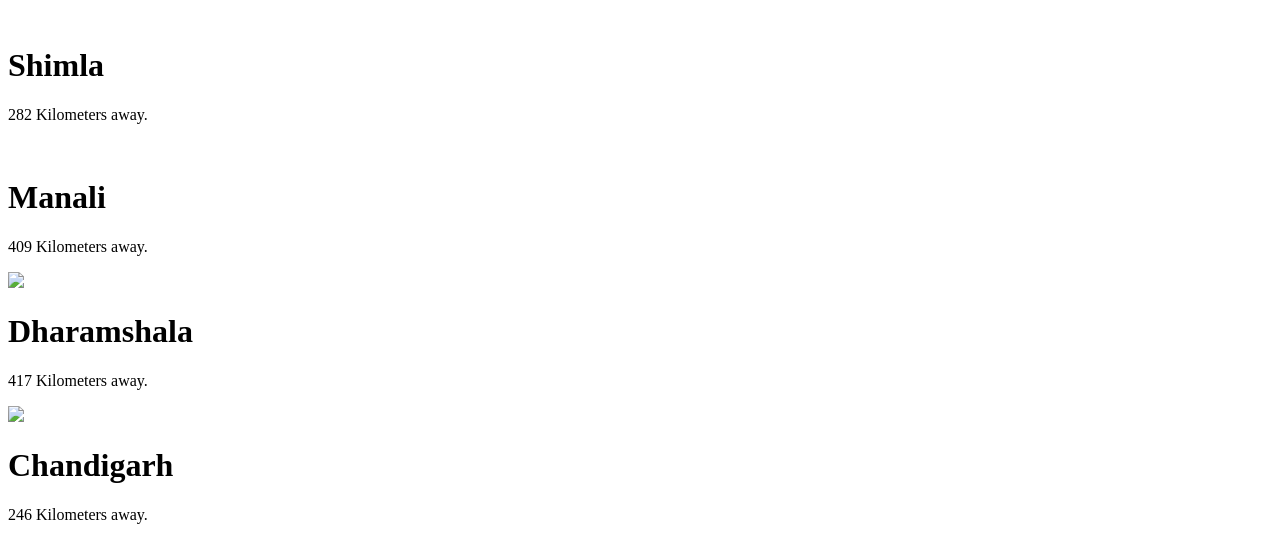
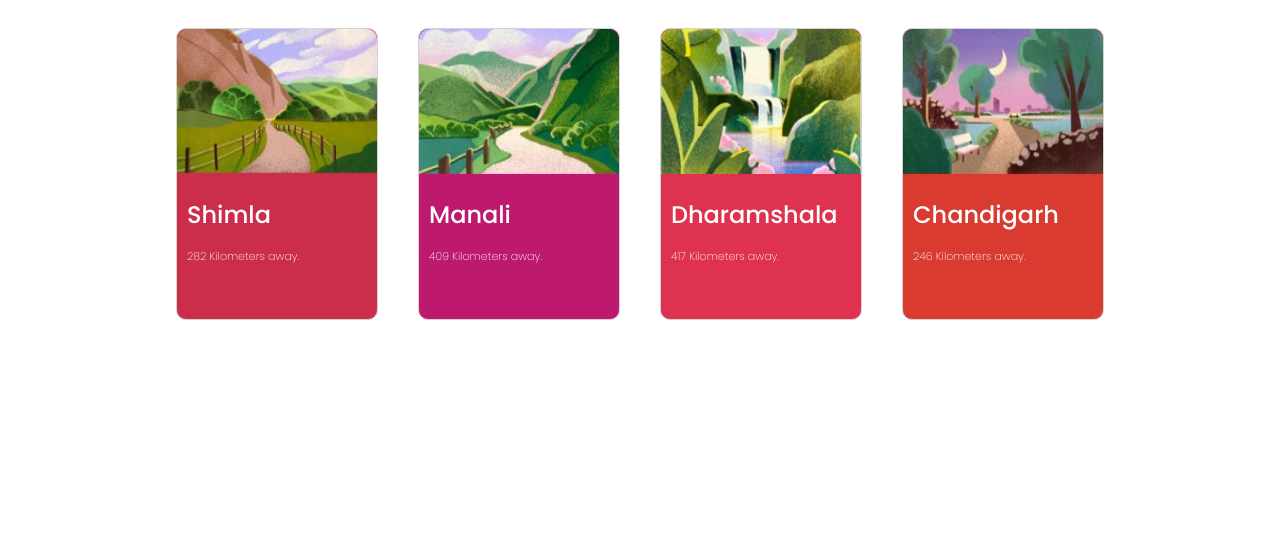
Before and after one commit to laithcodes/cards-css, a plain HTML site: page index.html in a window 1280 px wide. Drawn offline with Linux system fonts and the light colour scheme; the site is published under a folder, as on GitHub Pages, so addresses that start at the root find nothing.

Commit message:
Update index.html

```diff
--- a/index.html
+++ b/index.html
@@ -6,32 +6,32 @@
     <meta http-equiv="X-UA-Compatible" content="IE=edge">
     <meta name="viewport" content="width=device-width, initial-scale=1.0">
     <title>CSS Cards Homework</title>
-    <link rel="stylesheet" href="/css/style.css">
+    <link rel="stylesheet" href="./css/style.css">
 </head>
 
 <body>
 
     <div class="container">
         <div class="Shimla-card">
-            <img src="/img/Shimla-img.PNG" class="Shimla-img-res" alt="">
+            <img src="./img/Shimla-img.PNG" class="Shimla-img-res" alt="">
             <h1 class="Shimla-title">Shimla</h1>
             <p class="Shimla-desc">282 Kilometers away.</p>
         </div>
 
         <div class="Manali-card">
-            <img src="/img/Manali-img.PNG" class="Manali-img-res" alt="">
+            <img src="./img/Manali-img.PNG" class="Manali-img-res" alt="">
             <h1 class="Manali-title">Manali</h1>
             <p class="Manali-desc">409 Kilometers away.</p>
         </div>
 
         <div class="Dharamshala-card">
-            <img src="/img/Dharamshala-img.PNG" class="Dharamshala-img-res " alt=" ">
+            <img src="./img/Dharamshala-img.PNG" class="Dharamshala-img-res " alt=" ">
             <h1 class="Dharamshala-title ">Dharamshala</h1>
             <p class="Dharamshala-desc ">417 Kilometers away.</p>
         </div>
 
         <div class="Chandigarh-card">
-            <img src="/img/Chandigarh-img.PNG" class="Chandigarh-img-res " alt=" ">
+            <img src="./img/Chandigarh-img.PNG" class="Chandigarh-img-res " alt=" ">
             <h1 class="Chandigarh-title ">Chandigarh</h1>
             <p class="Chandigarh-desc ">246 Kilometers away.</p>
         </div>
```
